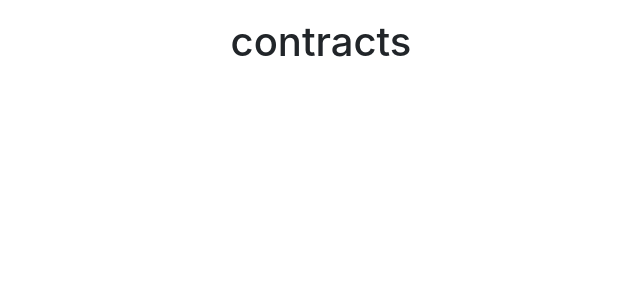
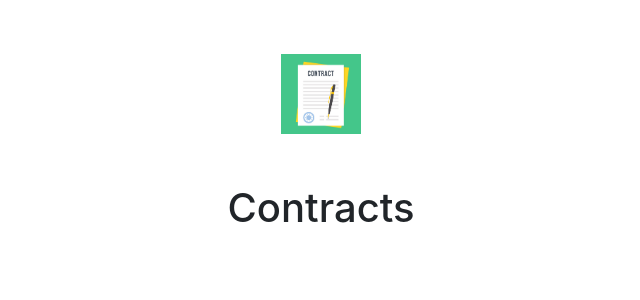
Before and after one commit to ypedroo/contracts, a React (Create React App) app: page /contracts in a window 1280 px wide. Shown: the top 300 px of the page, without its empty margins (319-959 px from the left). Built offline with nearby package versions, Linux system fonts and the light colour scheme.

Commit message:
Create contract form base

```diff
--- a/src/pages/ContractForm.js
+++ b/src/pages/ContractForm.js
@@ -1,9 +1,18 @@
 import React, { Component } from 'react';
+import { Container } from '../styles/styles';
+import Header from '../components/Header';
 
 export default class ContractForm extends Component {
     render() {
-        return <div>
-            <h1> contracts </h1>
-            </div>;
+        return (
+            <Container>
+                <Header />
+                <div className="ContractForm" alt="ContractForm">
+                    <h1> Contracts </h1>
+                </div>
+
+            </Container>
+
+        );
     }
 }
```
